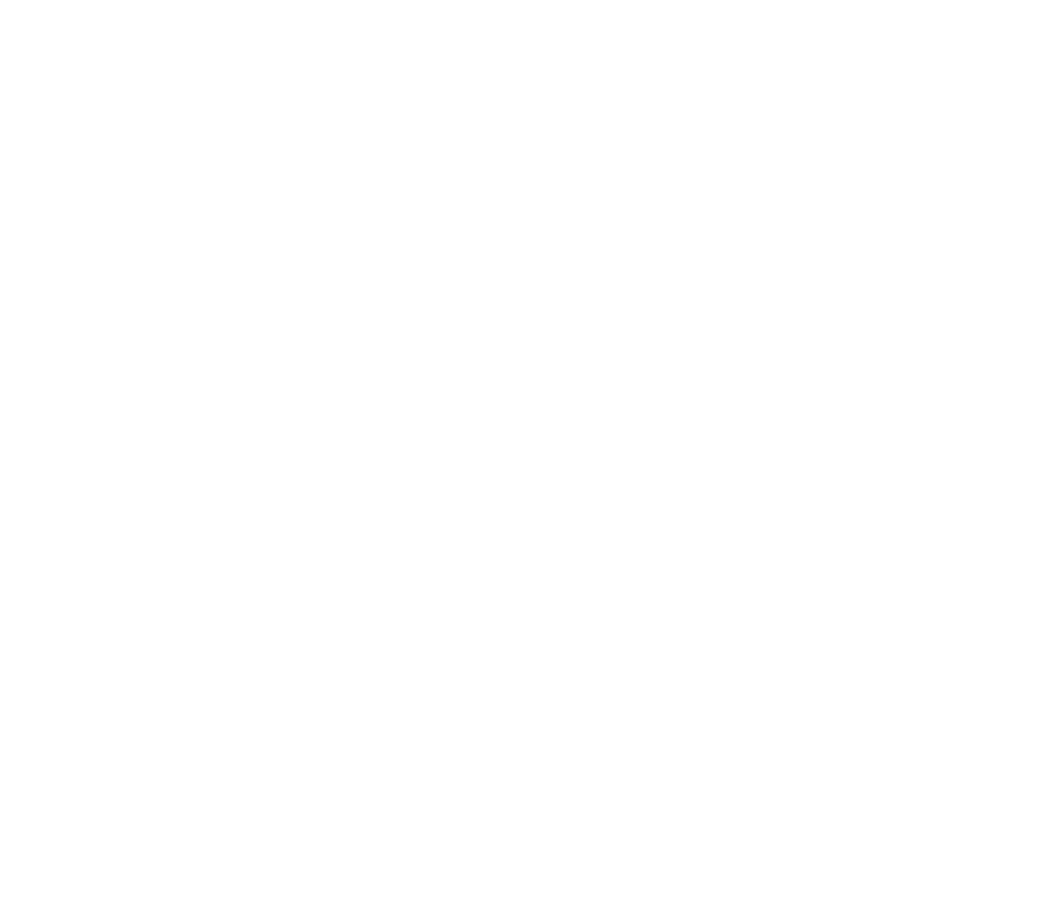
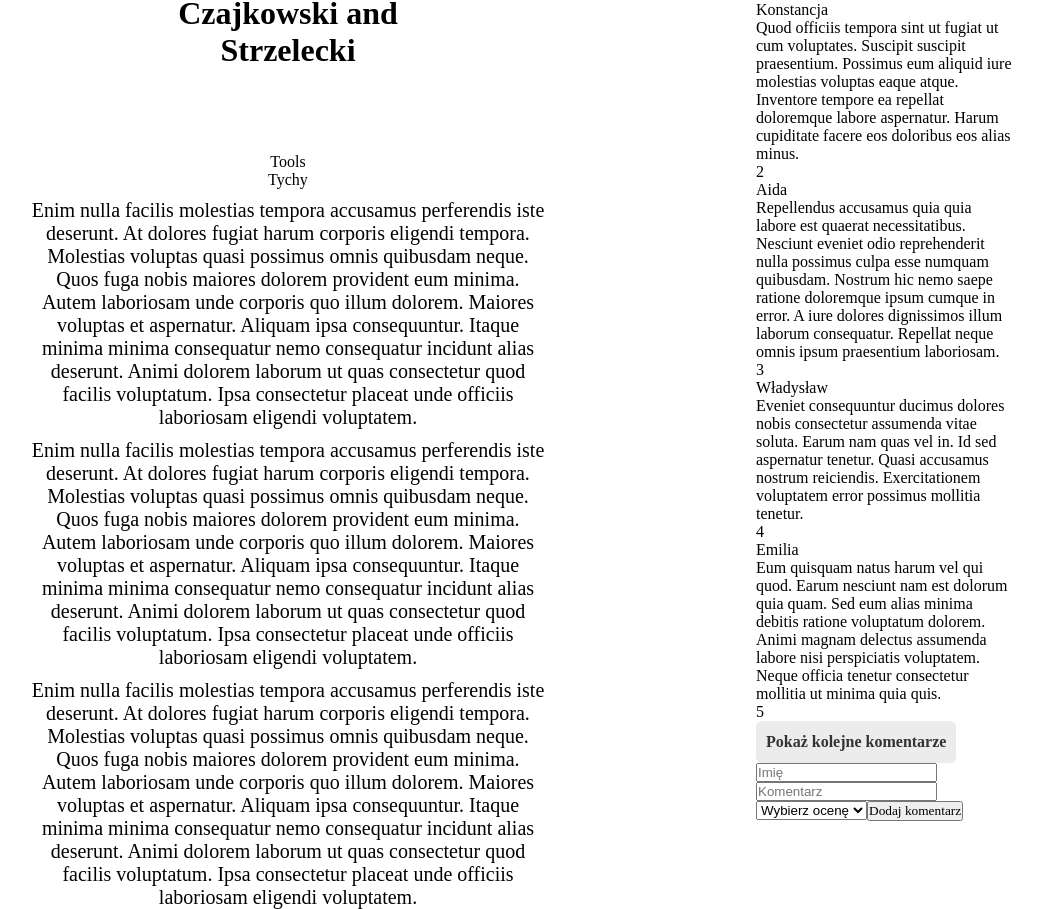
Before and after one commit to RobertTwardowski/Podwykonawca, a React (Create React App) app: page /profile/1 in a window 1280 px wide. Before the commit this address had no page. Shown: the part 199-1108 px from the top of the page, without its empty margins (204-1246 px from the left). Before the commit the page ends 800 px from the top, so only its background shows below. Built offline with nearby package versions, Linux system fonts and the light colour scheme.

Commit message:
Company profile

```diff
--- a/src/App.js
+++ b/src/App.js
@@ -8,6 +8,7 @@
 import { Registration } from './components/organisms/Registration/Registration.js'
 import { BrowserRouter as Router, Route, Routes } from 'react-router-dom'
 import { LogIn } from './components/organisms/LogIn/LogIn.js'
+import CompanyAnnouncement from './components/molecules/Company/CompanyAnnouncement.js'
 
 export const MyContext = createContext()
 
@@ -18,7 +19,9 @@
   const [province, setProvince] = useState('')
 
   return (
+
     <>
+    <GlobalStyle />
       <MyContext.Provider
         value={{
           search,
@@ -31,13 +34,13 @@
           setProvince
         }}
       >
-        <GlobalStyle />
         <Router>
 
 
           <Routes>
             <Route path='/Rejestracja' Component={Registration} />
             <Route  path='/Logowanie' Component={LogIn} />
+            <Route path='/profile/:id' Component={CompanyAnnouncement}/>
             <Route exact path='/'element={<><Navigation/><SearchForm /><Companies itemsPerPage={10} /> <Footer /></>}>
             </Route>
           </Routes>
--- a/src/Data/Data.js
+++ b/src/Data/Data.js
@@ -1,20 +1,21 @@
-import { faker } from '@faker-js/faker/locale/pl';
+import { faker } from '@faker-js/faker/locale/pl'
 
-
-export const companyData = [];
+export const companyData = []
 
 for (let i = 0; i < 100; i++) {
-  const companyName = faker.company.name();
-  const city = faker.address.city();
-  const province = faker.address.state();
-  const professions = faker.commerce.department();
-  const number = faker.phone.number();
-  const about = faker.lorem.sentences(10);
-  const logo = faker.internet.color();
-  const rating = faker.datatype.number({
-    'min': 1,
-    'max': 5
-  }).toString();
+  const companyName = faker.company.name()
+  const city = faker.address.city()
+  const province = faker.address.state()
+  const professions = faker.commerce.department()
+  const number = faker.phone.number()
+  const about = faker.lorem.sentences(10)
+  const logo = faker.internet.color()
+  const rating = faker.datatype
+    .number({
+      min: 1,
+      max: 5
+    })
+    .toString()
 
   companyData.push({
     id: i + 1,
@@ -25,6 +26,25 @@
     number: number,
     about: about,
     logo: logo,
-    rating: rating,
-  });
+    rating: rating
+  })
 }
+
+export const comments = []
+
+for (let i = 0; i < 20; i++) {
+  const commentName = faker.name.firstName()
+  const comment = faker.lorem.sentences(5)
+  const rating = faker.datatype
+    .number({
+      min: 1,
+      max: 5
+    })
+    .toString()
+
+  comments.push({
+    commentName: commentName,
+    commnet: comment,
+    rating: rating
+  })
+}
--- a/src/assets/styles/GlobalStyles.js
+++ b/src/assets/styles/GlobalStyles.js
@@ -14,11 +14,11 @@
 }
 
 body{
-    font-family: 'Montserrat', sans-serif;
+    font-family: 'Montserrat';
 }
 
 a, button{
-    font-family: 'Montserrat', sans-serif;
+    font-family: 'Montserrat';
 }
 
 `
--- /dev/null
+++ b/src/components/molecules/Company/CompanyAnnouncement.js
@@ -0,0 +1,95 @@
+import React, { useState } from 'react';
+import { useParams } from 'react-router-dom';
+import { companyData, comments } from '../../../Data/Data';
+import { Wrapper, Title, About, SectionComment, Section } from './CompanyAnnouncement.styles';
+import { Button } from '../../atom/ButtonMoreInfo.styles';
+
+function CompanyAnnouncement() {
+  const { id } = useParams();
+  const Company = companyData.find((Company) => Company.id == id);
+  const [name, setName] = useState('');
+  const [comment, setComment] = useState('');
+  const [rating, setRating] = useState(''); // Updated to use a select option
+  const [commentIndex, setCommentIndex] = useState(0);
+
+  const visibleComments = comments.slice(commentIndex, commentIndex + 5);
+
+  const handleNameChange = (e) => {
+    setName(e.target.value);
+  };
+
+  const handleCommentChange = (e) => {
+    setComment(e.target.value);
+  };
+
+  const handleRatingChange = (e) => {
+    setRating(e.target.value);
+  };
+
+  const handleCommentSubmit = () => {
+    if (name.trim() !== '' && comment.trim() !== '' && rating !== '') {
+      const newComment = {
+        commentName: name,
+        commnet: comment,
+        rating: rating,
+      };
+
+      comments.unshift(newComment);
+      setName('');
+      setComment('');
+      setRating('');
+    }
+  };
+
+  const loadMoreComments = () => {
+    setCommentIndex((prevIndex) => prevIndex + 5);
+  };
+
+  return (
+    <Section>
+      <Wrapper>
+        <Title>
+          <h1>{Company.name}</h1>
+        </Title>
+        <p>{Company.professions}</p>
+        <p>{Company.cities}</p>
+        <About>
+          <p>{Company.about}</p>
+          <p>{Company.about}</p>
+          <p>{Company.about}</p>
+        </About>
+      </Wrapper>
+      <SectionComment>
+        <div>
+          {visibleComments.map((comment, index) => (
+            <div key={index}>
+              <p>{comment.commentName}</p>
+              <p>{comment.commnet}</p>
+              <p>{comment.rating}</p>
+            </div>
+          ))}
+
+          {comments.length > commentIndex + 5 && (
+            <Button onClick={loadMoreComments}>Pokaż kolejne komentarze</Button>
+          )}
+
+          <div>
+            <input type="text" placeholder="Imię" value={name} onChange={handleNameChange} />
+            <input type="text" placeholder="Komentarz" value={comment} onChange={handleCommentChange} />
+            <select value={rating} onChange={handleRatingChange}>
+              <option value="">Wybierz ocenę</option>
+              <option value="1">1</option>
+              <option value="2">2</option>
+              <option value="3">3</option>
+              <option value="4">4</option>
+              <option value="5">5</option>
+            </select>
+            <button onClick={handleCommentSubmit}>Dodaj komentarz</button>
+          </div>
+        </div>
+      </SectionComment>
+    </Section>
+  );
+}
+
+export default CompanyAnnouncement;
--- /dev/null
+++ b/src/components/molecules/Company/CompanyAnnouncement.styles.js
@@ -0,0 +1,36 @@
+import styled from 'styled-components'
+
+export const Section = styled.div`
+display: flex;
+justify-content: center;
+
+`
+
+export const Wrapper = styled.div`
+  display: flex;
+  flex-direction: column;
+  justify-content: center;
+  align-items: center;
+  text-align: center;
+  width: 70%;
+  height: 700px;
+`
+
+export const Title = styled.div`
+width: 25%;
+height: 25%;
+margin: 20px;
+`
+export const About = styled.div`
+width: 60%;
+height: 25%;
+
+p{
+    margin: 10px;
+    font-size: 20px;
+}
+`
+export const SectionComment=styled.div`
+width: 20%;
+margin: 20px;
+`
--- a/src/components/molecules/Company/CompanyDetails.js
+++ b/src/components/molecules/Company/CompanyDetails.js
@@ -1,8 +1,14 @@
 import React from 'react'
-
+import { useNavigate } from 'react-router-dom'
 import { Button } from '../../atom/ButtonMoreInfo.styles'
 
 const CompanyDetails = ({ data, onClose }) => {
+
+  const navigate = useNavigate('')
+  const handleSubmit = event => {
+    event.preventDefault()
+    setTimeout(() => navigate(`/profile/${data.id}`), 100)
+  }
   return (
     <div>
       <p>
@@ -16,7 +22,7 @@
         {data.number}
       </p>
       <Button onClick={onClose}>Zamknij</Button>
-      <Button>Przejdź do ogłoszenia</Button>
+      <Button onClick={handleSubmit}>Przejdź do ogłoszenia</Button>
     </div>
   )
 }
--- a/src/components/molecules/Company/CompanyList.js
+++ b/src/components/molecules/Company/CompanyList.js
@@ -51,7 +51,7 @@
                   <SectionThird>
                     {!selectedCompany || data.id !== selectedCompany.id ? (
                       <Button onClick={() => handleMoreInfoClick(data)}>
-                      <FontAwesomeIcon icon={faArrowDown}/>
+                        <FontAwesomeIcon icon={faArrowDown} />
                       </Button>
                     ) : null}
                     {selectedCompany && data.id === selectedCompany.id && (
--- a/src/components/organisms/Companies.js/Companies.styles.js
+++ b/src/components/organisms/Companies.js/Companies.styles.js
@@ -12,7 +12,7 @@
 
 export const Wrapper = styled.div`
 display: flex;
-width: 1200px;
+width: 1000px;
 height: 100%;
 flex-wrap: wrap;
 justify-content: center;
--- a/src/components/organisms/Footer/Footer.style.js
+++ b/src/components/organisms/Footer/Footer.style.js
@@ -2,7 +2,7 @@
 
 export const FooterStyle = styled.div`
 width: 100%;
-height: 200px;
+height: 300px;
 background: #e7eaf6;
 display: flex;
 justify-content: center;
```
